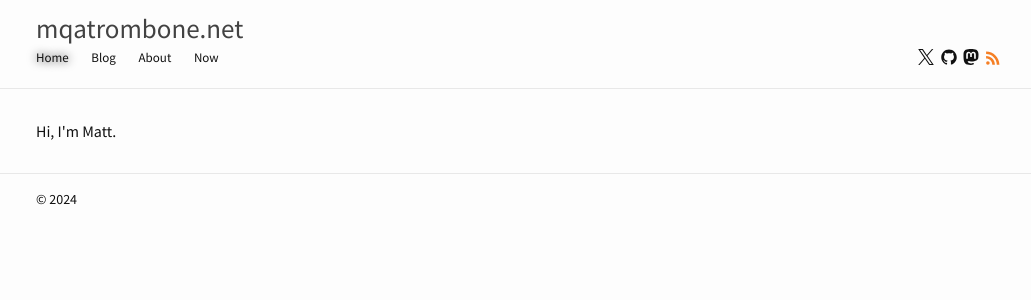
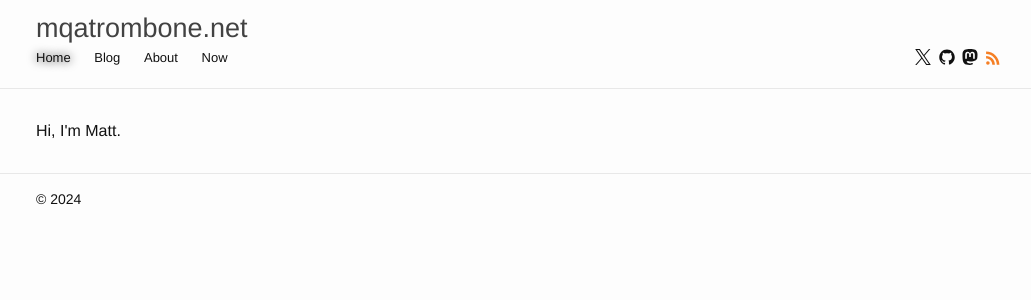
Before and after one commit to mqatrombone/mqatrombone.github.io, a Jekyll site: the page built from index.html, in a window 1280 px wide. Shown: the top 300 px of the page, without its empty margins (119-1150 px from the left). Built offline with Jekyll 4.4.1, drawn with Linux system fonts in a browser that asks for light colours.

Commit message:
Remove extra font download

```diff
--- a/_includes/head.html
+++ b/_includes/head.html
@@ -5,7 +5,6 @@
 
   <title>{% if page.title %}{{ page.title }}{% else %}{{ site.title }}{% endif %}</title>
   <meta name="description" content="{% if page.excerpt %}{{ page.excerpt | strip_html | strip_newlines | truncate: 160 }}{% else %}{{ site.description }}{% endif %}">
-  <link href='//fonts.googleapis.com/css?family=Source+Sans+Pro:400,600' rel='stylesheet' type='text/css'>
 
   <link rel="stylesheet" href="{{ "/css/main.css" | prepend: site.baseurl }}">
   <link rel="canonical" href="{{ page.url | replace:'index.html','' | prepend: site.baseurl | prepend: site.url }}">
--- a/css/main.scss
+++ b/css/main.scss
@@ -6,7 +6,7 @@
 
 
 // Our variables
-$base-font-family:      'Source Sans Pro', Helvetica, Arial, sans-serif;
+$base-font-family:      Helvetica, Arial, sans-serif;
 $base-font-size:        16px;
 $small-font-size:       13px;
 $base-line-height:      1.5;
```
